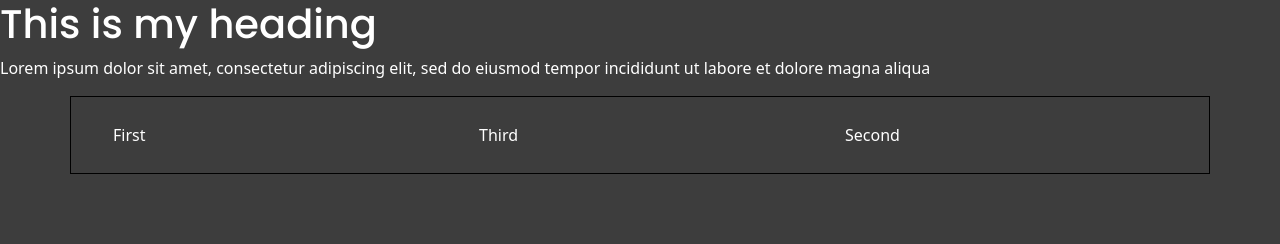
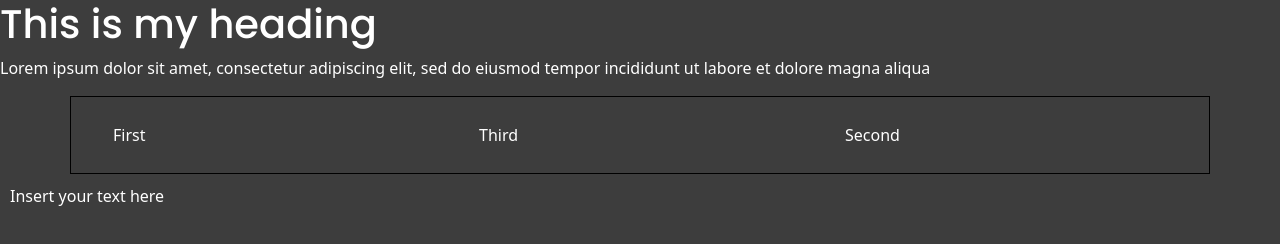
Before and after one commit to webbuildershopianadev/ecomm-publish24040902, a plain HTML site: page index.html in a window 1280 px wide. Drawn offline with nearby package versions, Linux system fonts and the light colour scheme; a web font is replaced by a local one.

Commit message:
bdbdf0f8-2a72-4277-a8aa-abcaebd4d268

```diff
--- a/index.html
+++ b/index.html
@@ -71,7 +71,7 @@
 
 <style type="text/css">
 
-* { box-sizing: border-box; } body {margin: 0;}#ih0e{font-family:Poppins, sans-serif;}#iano{background-color:rgba(0,0,0,0.76);}#i38n{border:1px solid black;}#icem8{padding:10px;}#i3k8q{padding:10px;}#i4oih{padding:10px;}
+* { box-sizing: border-box; } body {margin: 0;}#ih0e{font-family:Poppins, sans-serif;}#iano{background-color:rgba(0,0,0,0.76);}#i38n{border:1px solid black;}#icem8{padding:10px;}#i3k8q{padding:10px;}#i4oih{padding:10px;}#ihzde{padding:10px;}
 
 </style>
 
@@ -102,6 +102,9 @@
     </div>
    </div>
   </div>
+  <div id="ihzde">
+   Insert your text here
+  </div>
  </body>
 </html>
 </html>
```
